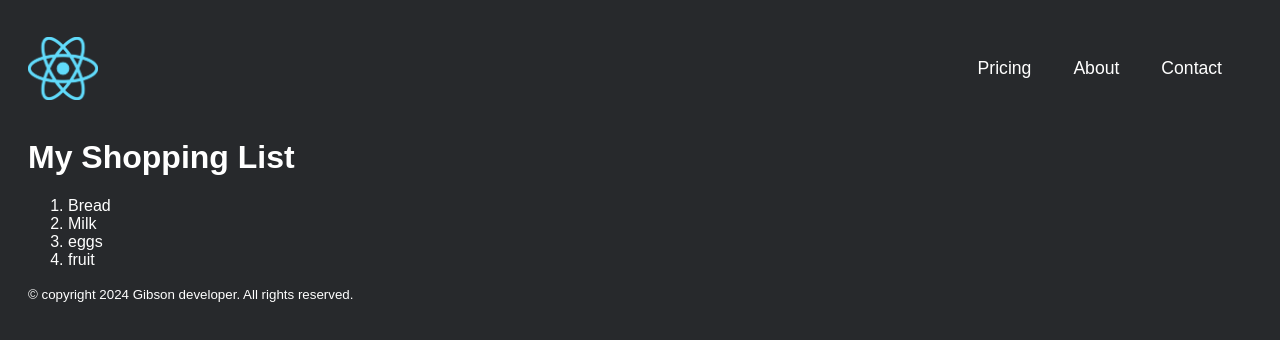
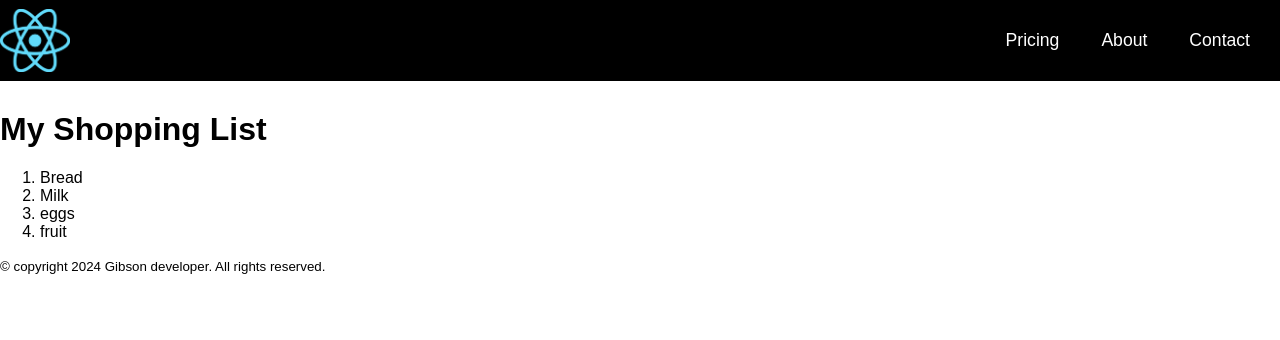
Before and after one commit to Gibson779/FirstReactCode, a React (Vite) app in the folder vite-project/: page / in a window 1280 px wide. Shown: the top 340 px of the page. Built offline with nearby package versions, Linux system fonts and the light colour scheme.

Commit message:
New Commit

```diff
--- a/vite-project/src/App.css
+++ b/vite-project/src/App.css
@@ -3,10 +3,11 @@
 }
 
 body {
-    padding: 20px;
-    font-family: Arial, Helvetica, sans-serif;
-    background: #27292c;
-    color: white;
+    margin: 0;
+    padding: 0;
+    font-family: sans-serif;
+    background: white;
+
 }
 
 h1 {
@@ -14,12 +15,16 @@ h1 {
 }
 
 .header{
+    width: 100%;
     display: flex;
     align-items: center;
     justify-content: space-between;
+    background: #000000;
+
 }
 
 .nav-list {
+    color: white;
     list-style: none;
     position: relative;
     display: flex;
@@ -29,10 +34,16 @@ h1 {
 }
 
 .nav-list-item{
+
     margin-left: 10px;
     font-size: 1.1rem;
+
 }
 
 .img {
     width: 70px;
 }
+
+.footer{
+
+}
--- a/vite-project/src/Footer.jsx
+++ b/vite-project/src/Footer.jsx
@@ -1,6 +1,6 @@
 export default function Footer () {
 return(
-  <footer>
+  <footer className= "footer">
         <small>
            © copyright 2024 Gibson developer. All rights reserved.
         </small>
```
